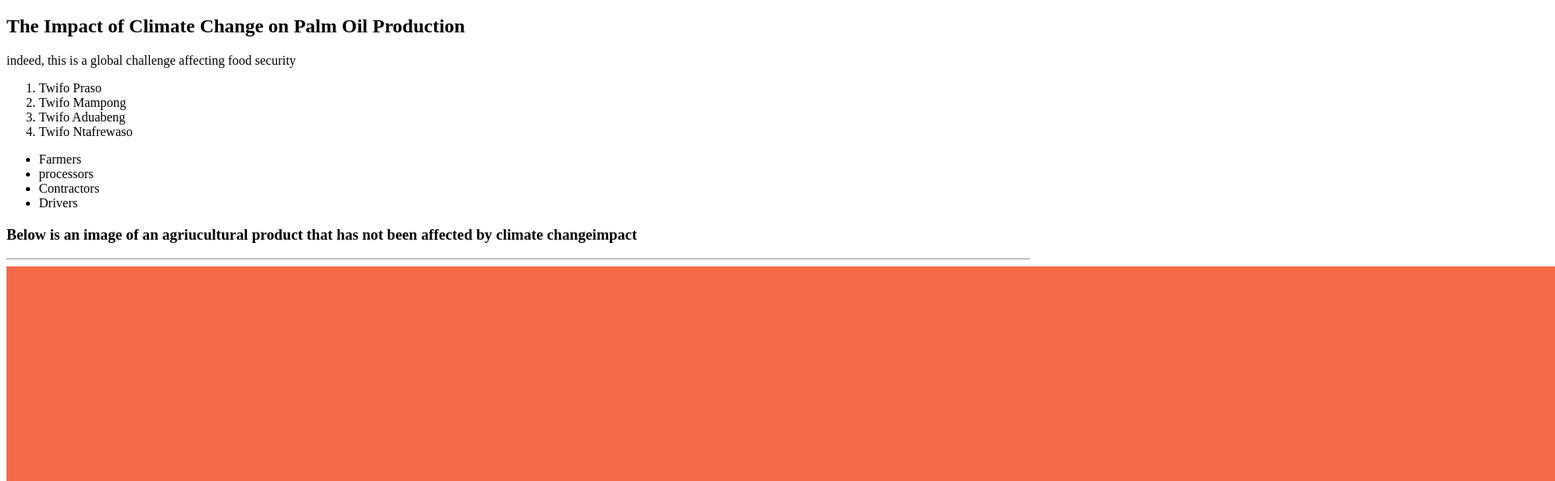
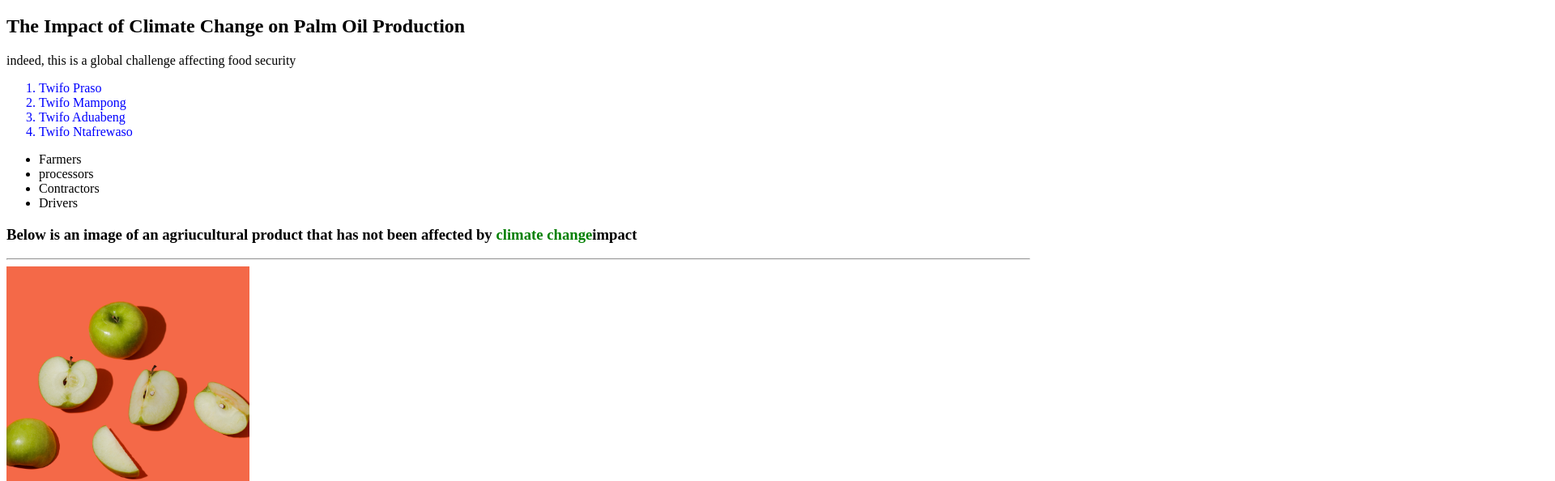
Before and after one commit to AYISHATUAMEEN/HTML-Practice, a plain HTML site: page MyfirstWebsite.html in a window 1280 px wide. Shown: the part 61-655 px from the top of the page at 81% size, 1920 px wide, since content can reach past the window. Drawn offline with Linux system fonts and the light colour scheme.

Commit message:
styling the index

```diff
--- a/MyfirstWebsite.html
+++ b/MyfirstWebsite.html
@@ -12,21 +12,21 @@
     <!-- This is a global challenge that needs to be tackle immediately -->
     <p>indeed, this is a global challenge affecting food security</p>
 
-    <href><ol>
+    <ol style="color:blue">
         <li>Twifo Praso</li>
         <li>Twifo Mampong</li>
         <li>Twifo Aduabeng</li>
         <li>Twifo Ntafrewaso</li>
-    </ol></href>
+    </ol>
     <ul>
         <li>Farmers</li>
         <li>processors</li>
         <li>Contractors</li>
         <li>Drivers</li>
     </ul>
-    <h3>Below is an image of an agriucultural product that has not been affected by <span>climate change</color="Green"></span>impact</h3>
+    <h3>Below is an image of an agriucultural product that has not been affected by <span style="color:green">climate change</color="Green"></span>impact</h3>
     <hr>
 
-    <img src="estudio-bloom-oo3kSFZ7uHk-unsplash (1).jpg">
+    <img src="estudio-bloom-oo3kSFZ7uHk-unsplash (1).jpg" style= width:300px>
 </body>
 </html>
```
